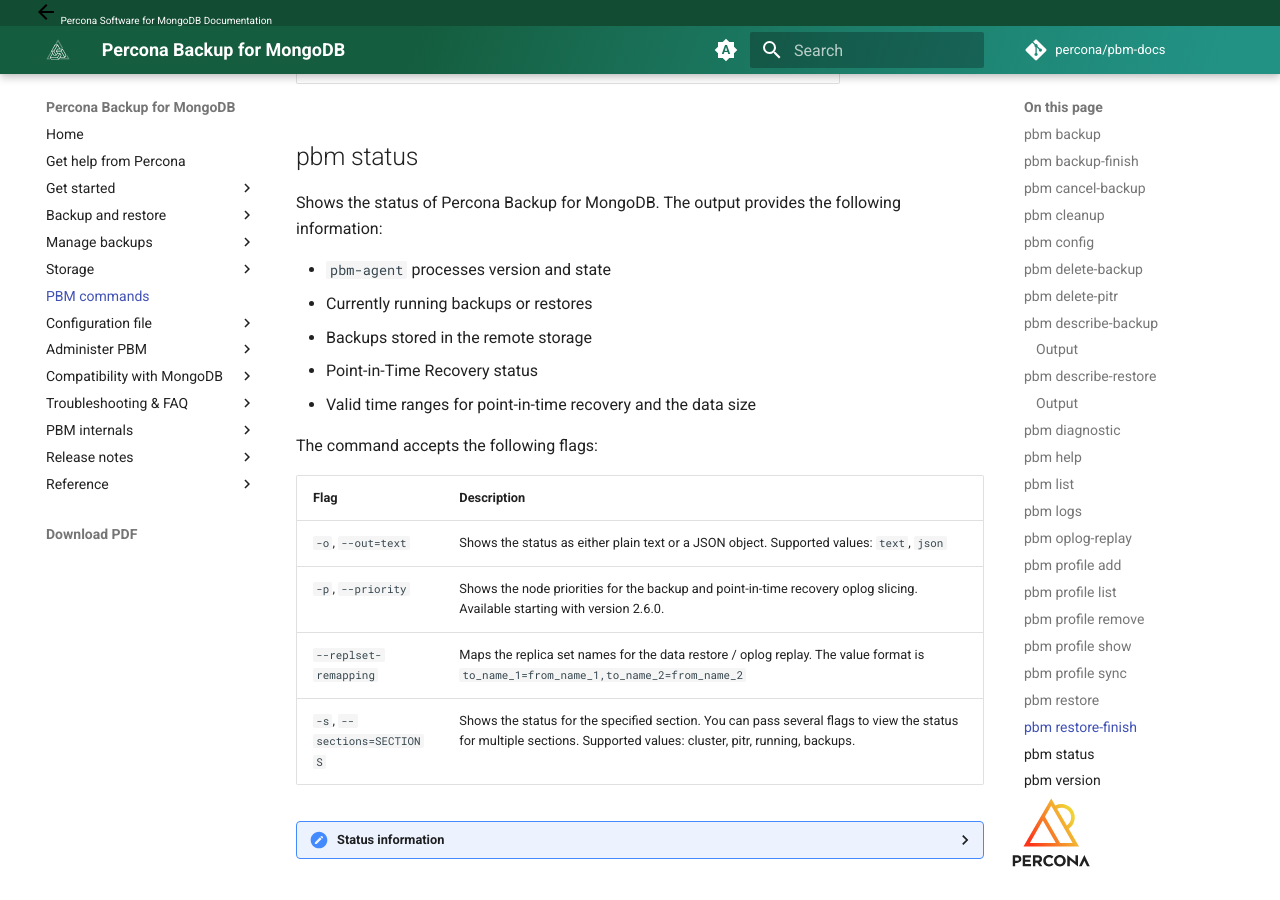
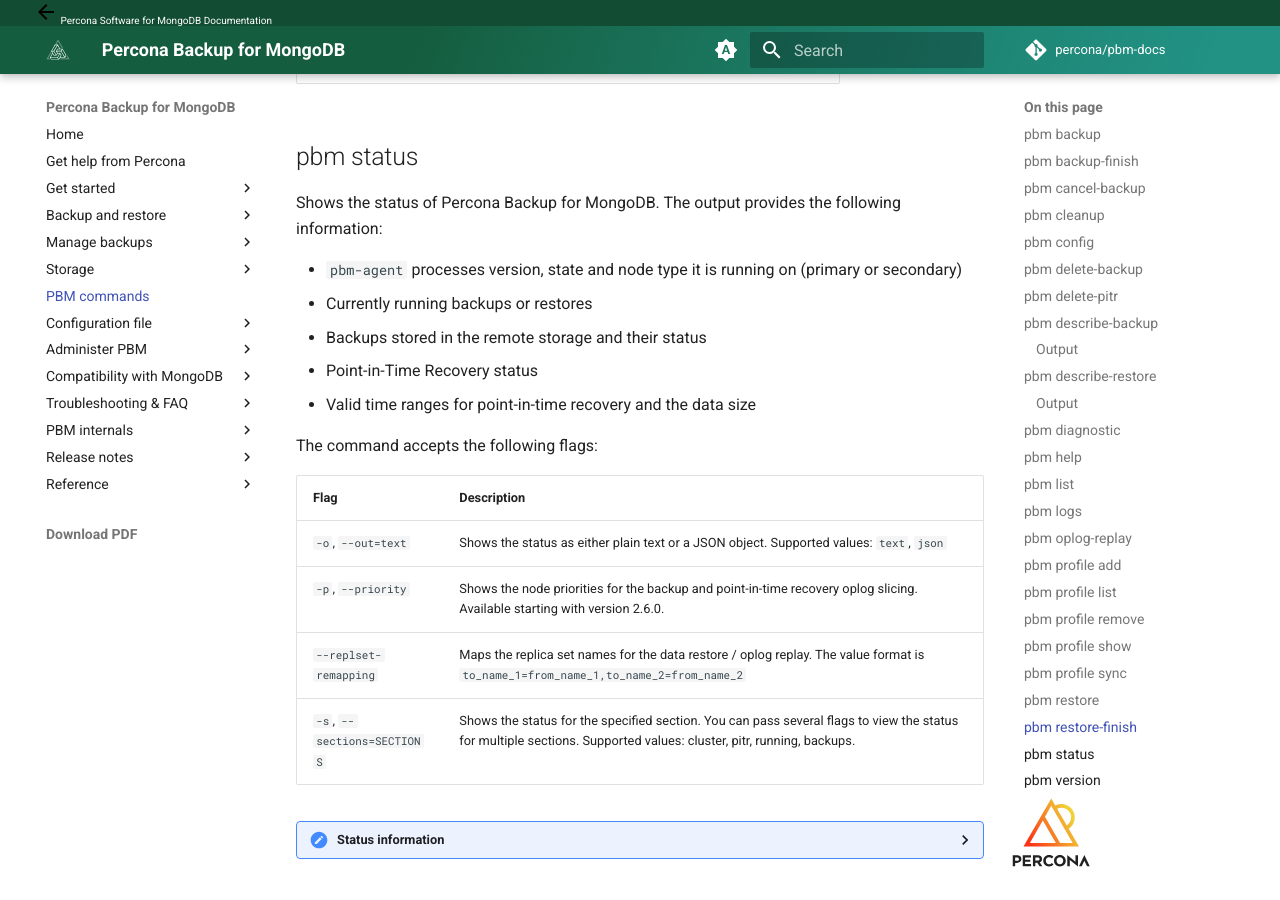
Before and after one commit to percona/pbm-docs, an MkDocs documentation site: the page built from docs/reference/pbm-commands.md, in a window 1280 px wide and 900 px high, scrolled down 19546 px. Built offline with MkDocs 1.6.1 and Material for MkDocs 9.7.7, drawn with Linux system fonts in a browser that asks for light colours; nearby versions of some CDN libraries; comment, search, counter and statistics services are not loaded.

Commit message:
Fixed output

```diff
--- a/docs/reference/pbm-commands.md
+++ b/docs/reference/pbm-commands.md
@@ -843,9 +843,9 @@
 
 Shows the status of Percona Backup for MongoDB. The output provides the following information:
 
-* `pbm-agent` processes version and state
+* `pbm-agent` processes version, state and node type it is running on (primary or secondary)
 * Currently running backups or restores
-* Backups stored in the remote storage
+* Backups stored in the remote storage and their status
 * Point-in-Time Recovery status
 * Valid time ranges for point-in-time recovery and the data size
 
```
Also changed, not shown: other parts of docs/reference/pbm-commands.md (+3 -3 lines), docs/troubleshoot/status.md (+10 -10 lines).
